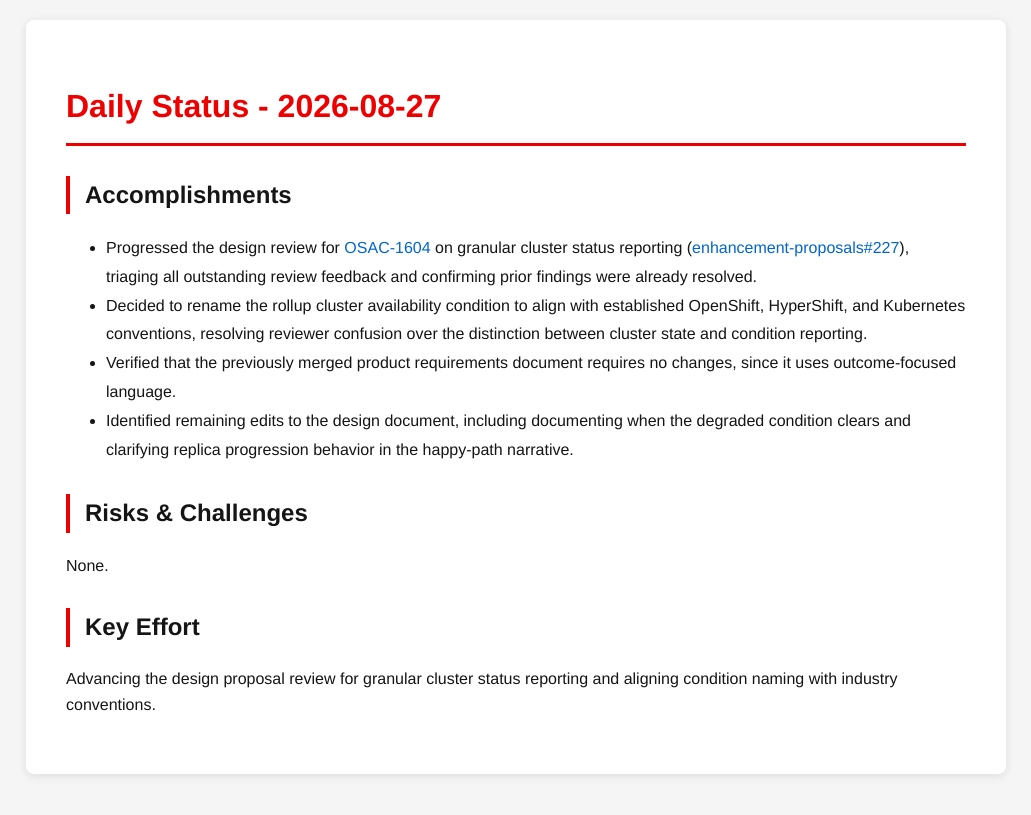
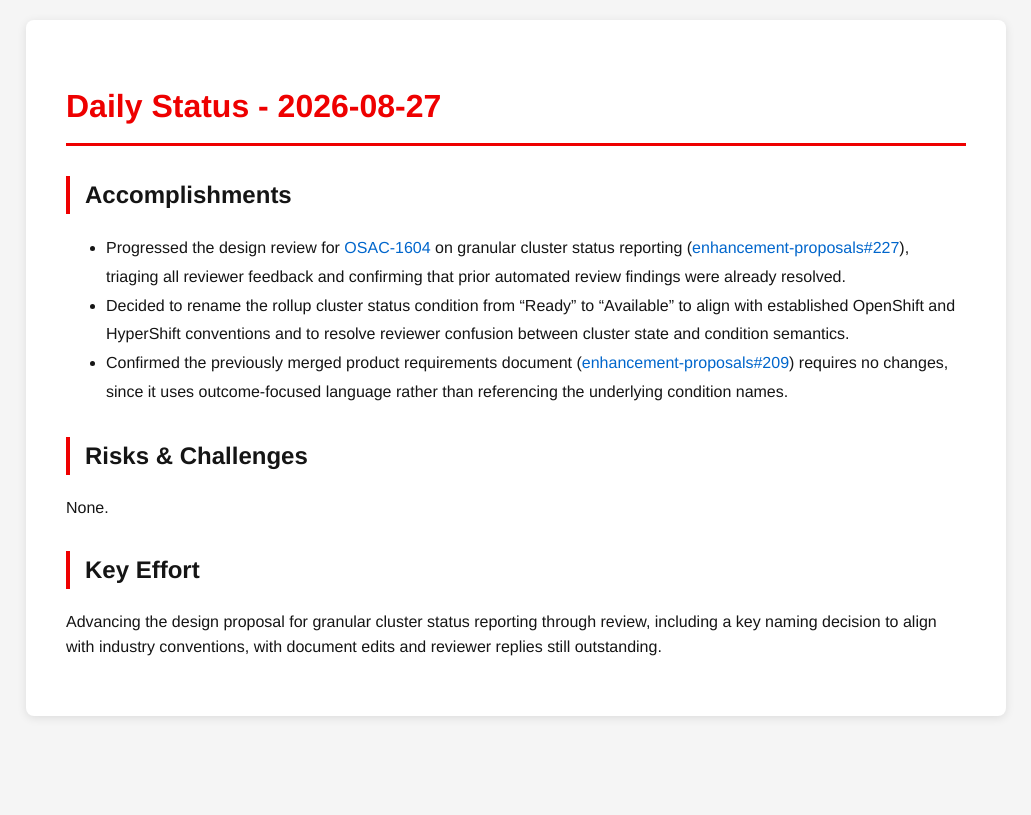
Before and after one commit to tzvatot/daily-status, a Jekyll site: the page built from 2026-08-27.md, in a window 1280 px wide. Shown: the top 815 px of the page, without its empty margins (124-1155 px from the left). Built offline with Jekyll 4.4.1, drawn with Linux system fonts in a browser that asks for light colours.

Commit message:
Daily status update - 2026-08-27

```diff
--- a/2026-08-27.md
+++ b/2026-08-27.md
@@ -7,13 +7,12 @@ date: 2026-08-27
 # Daily Status - 2026-08-27
 
 ## Accomplishments
-- Progressed the design review for [OSAC-1604](https://redhat.atlassian.net/browse/OSAC-1604) on granular cluster status reporting ([enhancement-proposals#227](https://github.com/osac-project/enhancement-proposals/pull/227)), triaging all outstanding review feedback and confirming prior findings were already resolved.
-- Decided to rename the rollup cluster availability condition to align with established OpenShift, HyperShift, and Kubernetes conventions, resolving reviewer confusion over the distinction between cluster state and condition reporting.
-- Verified that the previously merged product requirements document requires no changes, since it uses outcome-focused language.
-- Identified remaining edits to the design document, including documenting when the degraded condition clears and clarifying replica progression behavior in the happy-path narrative.
+- Progressed the design review for [OSAC-1604](https://redhat.atlassian.net/browse/OSAC-1604) on granular cluster status reporting ([enhancement-proposals#227](https://github.com/osac-project/enhancement-proposals/pull/227)), triaging all reviewer feedback and confirming that prior automated review findings were already resolved.
+- Decided to rename the rollup cluster status condition from "Ready" to "Available" to align with established OpenShift and HyperShift conventions and to resolve reviewer confusion between cluster state and condition semantics.
+- Confirmed the previously merged product requirements document ([enhancement-proposals#209](https://github.com/osac-project/enhancement-proposals/pull/209)) requires no changes, since it uses outcome-focused language rather than referencing the underlying condition names.
 
 ## Risks & Challenges
 None.
 
 ## Key Effort
-Advancing the design proposal review for granular cluster status reporting and aligning condition naming with industry conventions.
+Advancing the design proposal for granular cluster status reporting through review, including a key naming decision to align with industry conventions, with document edits and reviewer replies still outstanding.
```
